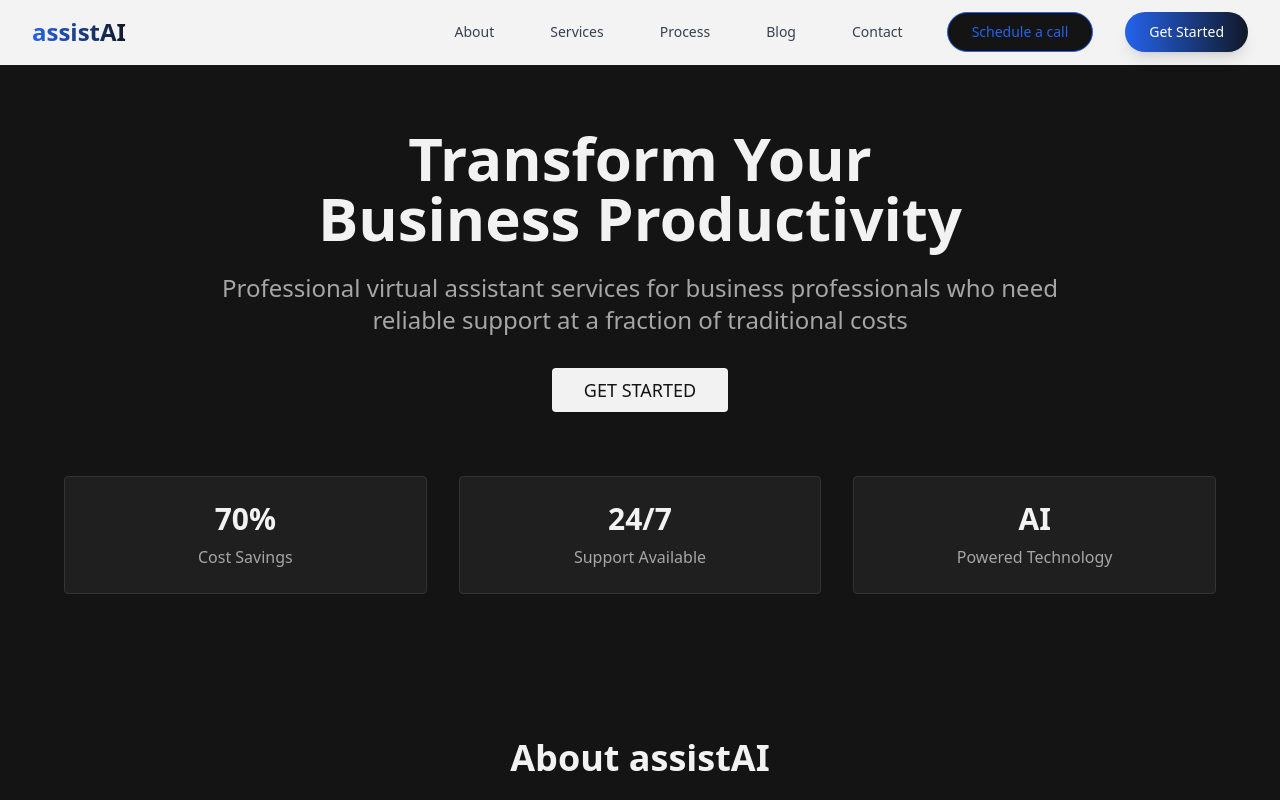
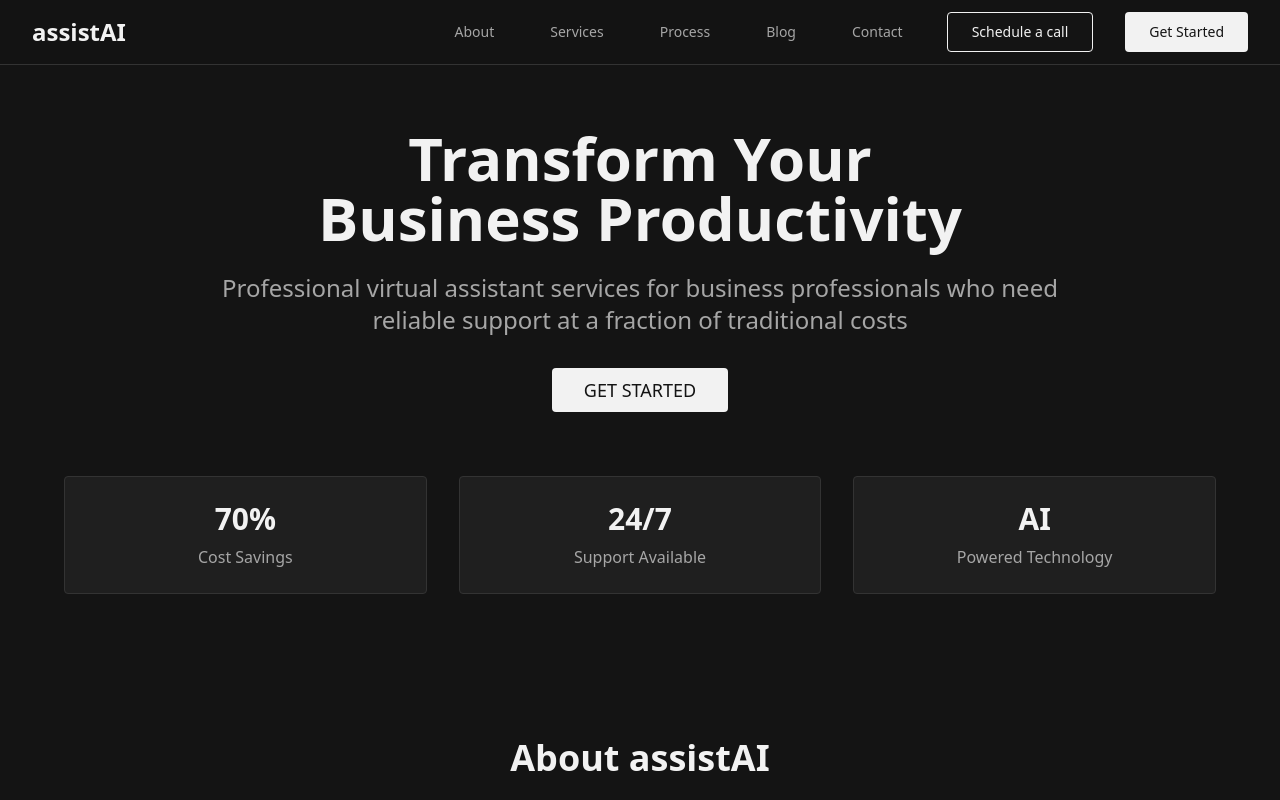
Before and after one commit to ronniehere/assist-ai, a React (Vite) app: page / in a window 1280 px wide. Shown: the top 800 px of the page. Built offline with nearby package versions, Linux system fonts and the light colour scheme.

Commit message:
Change header bar color
Make the header bar black and the logo name white.

```diff
--- a/src/components/Navigation.tsx
+++ b/src/components/Navigation.tsx
@@ -21,11 +21,11 @@ const Navigation = () => {
   };
 
   return (
-    <nav className="fixed top-0 w-full bg-white/95 backdrop-blur-md z-50 border-b border-gray-100">
+    <nav className="fixed top-0 w-full bg-background/95 backdrop-blur-md z-50 border-b border-border">
       <div className="max-w-7xl mx-auto px-4 sm:px-6 lg:px-8">
         <div className="flex justify-between items-center h-16">
           <div className="flex-shrink-0">
-            <button onClick={() => navigate('/')} className="text-2xl font-bold bg-gradient-to-r from-blue-600 to-gray-900 bg-clip-text text-transparent">
+            <button onClick={() => navigate('/')} className="text-2xl font-bold text-foreground">
               assistAI
             </button>
           </div>
@@ -34,44 +34,44 @@ const Navigation = () => {
             <div className="ml-10 flex items-baseline space-x-8">
               <button
                 onClick={() => scrollToSection('about')}
-                className="text-gray-700 hover:text-blue-600 px-3 py-2 text-sm font-medium transition-colors"
+                className="text-muted-foreground hover:text-foreground px-3 py-2 text-sm font-medium transition-colors"
               >
                 About
               </button>
               <button
                 onClick={() => scrollToSection('services')}
-                className="text-gray-700 hover:text-blue-600 px-3 py-2 text-sm font-medium transition-colors"
+                className="text-muted-foreground hover:text-foreground px-3 py-2 text-sm font-medium transition-colors"
               >
                 Services
               </button>
               <button
                 onClick={() => scrollToSection('process')}
-                className="text-gray-700 hover:text-blue-600 px-3 py-2 text-sm font-medium transition-colors"
+                className="text-muted-foreground hover:text-foreground px-3 py-2 text-sm font-medium transition-colors"
               >
                 Process
               </button>
               <button
                 onClick={() => navigate('/blog')}
-                className="text-gray-700 hover:text-blue-600 px-3 py-2 text-sm font-medium transition-colors"
+                className="text-muted-foreground hover:text-foreground px-3 py-2 text-sm font-medium transition-colors"
               >
                 Blog
               </button>
               <button
                 onClick={() => scrollToSection('contact')}
-                className="text-gray-700 hover:text-blue-600 px-3 py-2 text-sm font-medium transition-colors"
+                className="text-muted-foreground hover:text-foreground px-3 py-2 text-sm font-medium transition-colors"
               >
                 Contact
               </button>
               <Button
                 onClick={handleScheduleCall}
                 variant="outline"
-                className="border-blue-600 text-blue-600 hover:bg-blue-600 hover:text-white px-6 py-2 rounded-full transition-all duration-300"
+                className="border-foreground text-foreground hover:bg-foreground hover:text-background px-6 py-2 rounded-sm transition-all duration-300"
               >
                 Schedule a call
               </Button>
               <Button
                 onClick={() => scrollToSection('contact')}
-                className="bg-gradient-to-r from-blue-600 to-gray-900 hover:from-blue-700 hover:to-black text-white px-6 py-2 rounded-full transition-all duration-300 shadow-lg hover:shadow-xl"
+                className="bg-primary text-primary-foreground hover:bg-primary/90 px-6 py-2 rounded-sm transition-all duration-300"
               >
                 Get Started
               </Button>
@@ -81,7 +81,7 @@ const Navigation = () => {
           <div className="md:hidden">
             <button
               onClick={() => setIsMenuOpen(!isMenuOpen)}
-              className="text-gray-700 hover:text-blue-600 p-2"
+              className="text-muted-foreground hover:text-foreground p-2"
             >
               <svg className="h-6 w-6" fill="none" viewBox="0 0 24 24" stroke="currentColor">
                 <path strokeLinecap="round" strokeLinejoin="round" strokeWidth={2} d="M4 6h16M4 12h16M4 18h16" />
@@ -92,47 +92,47 @@ const Navigation = () => {
 
         {isMenuOpen && (
           <div className="md:hidden">
-            <div className="px-2 pt-2 pb-3 space-y-1 bg-white border-t border-gray-100">
+            <div className="px-2 pt-2 pb-3 space-y-1 bg-background border-t border-border">
               <button
                 onClick={() => scrollToSection('about')}
-                className="block text-gray-700 hover:text-blue-600 px-3 py-2 text-base font-medium w-full text-left"
+                className="block text-muted-foreground hover:text-foreground px-3 py-2 text-base font-medium w-full text-left"
               >
                 About
               </button>
               <button
                 onClick={() => scrollToSection('services')}
-                className="block text-gray-700 hover:text-blue-600 px-3 py-2 text-base font-medium w-full text-left"
+                className="block text-muted-foreground hover:text-foreground px-3 py-2 text-base font-medium w-full text-left"
               >
                 Services
               </button>
               <button
                 onClick={() => scrollToSection('process')}
-                className="block text-gray-700 hover:text-blue-600 px-3 py-2 text-base font-medium w-full text-left"
+                className="block text-muted-foreground hover:text-foreground px-3 py-2 text-base font-medium w-full text-left"
               >
                 Process
               </button>
               <button
                 onClick={() => navigate('/blog')}
-                className="block text-gray-700 hover:text-blue-600 px-3 py-2 text-base font-medium w-full text-left"
+                className="block text-muted-foreground hover:text-foreground px-3 py-2 text-base font-medium w-full text-left"
               >
                 Blog
               </button>
               <button
                 onClick={() => scrollToSection('contact')}
-                className="block text-gray-700 hover:text-blue-600 px-3 py-2 text-base font-medium w-full text-left"
+                className="block text-muted-foreground hover:text-foreground px-3 py-2 text-base font-medium w-full text-left"
               >
                 Contact
               </button>
               <Button
                 onClick={handleScheduleCall}
                 variant="outline"
-                className="border-blue-600 text-blue-600 hover:bg-blue-600 hover:text-white px-6 py-2 rounded-full transition-all duration-300 w-full mt-2"
+                className="border-foreground text-foreground hover:bg-foreground hover:text-background px-6 py-2 rounded-sm transition-all duration-300 w-full mt-2"
               >
                 Schedule a call
               </Button>
               <Button
                 onClick={() => scrollToSection('contact')}
-                className="bg-gradient-to-r from-blue-600 to-gray-900 hover:from-blue-700 hover:to-black text-white px-6 py-2 rounded-full transition-all duration-300 w-full mt-2"
+                className="bg-primary text-primary-foreground hover:bg-primary/90 px-6 py-2 rounded-sm transition-all duration-300 w-full mt-2"
               >
                 Get Started
               </Button>
```
